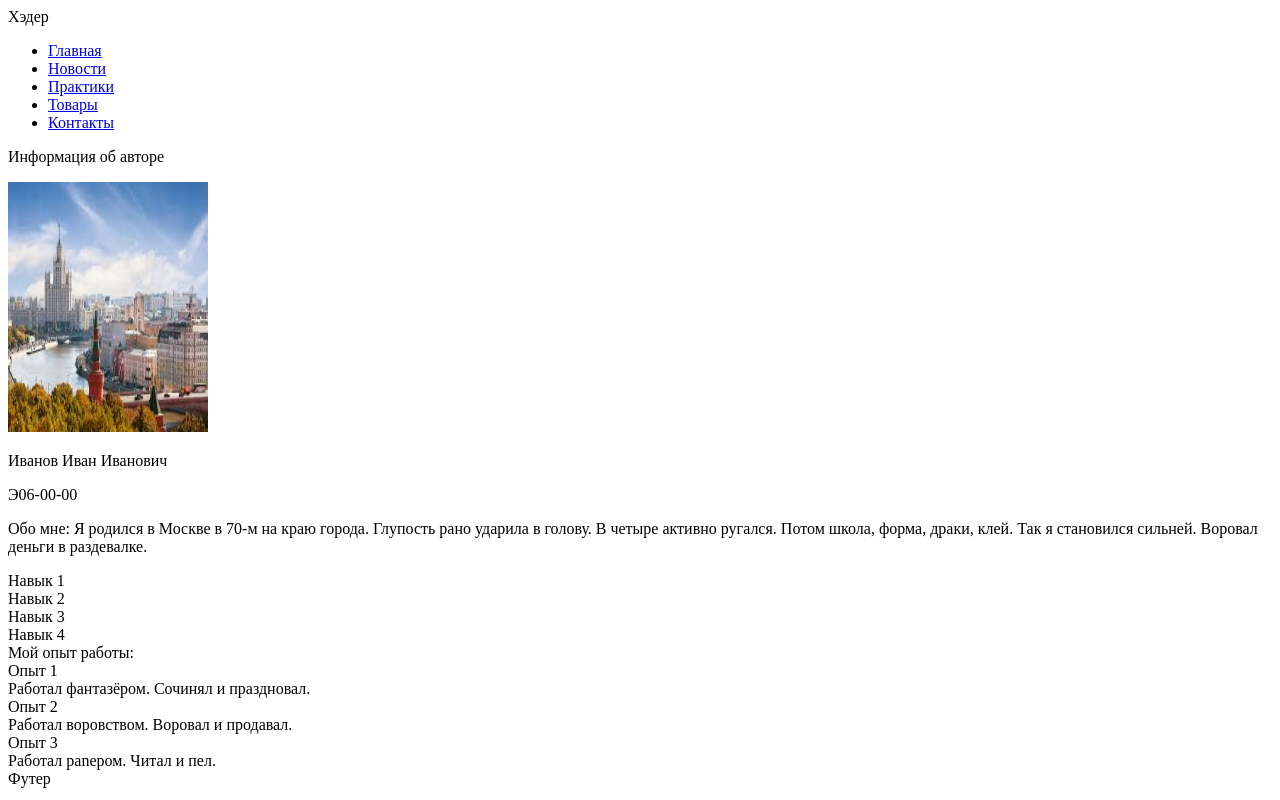
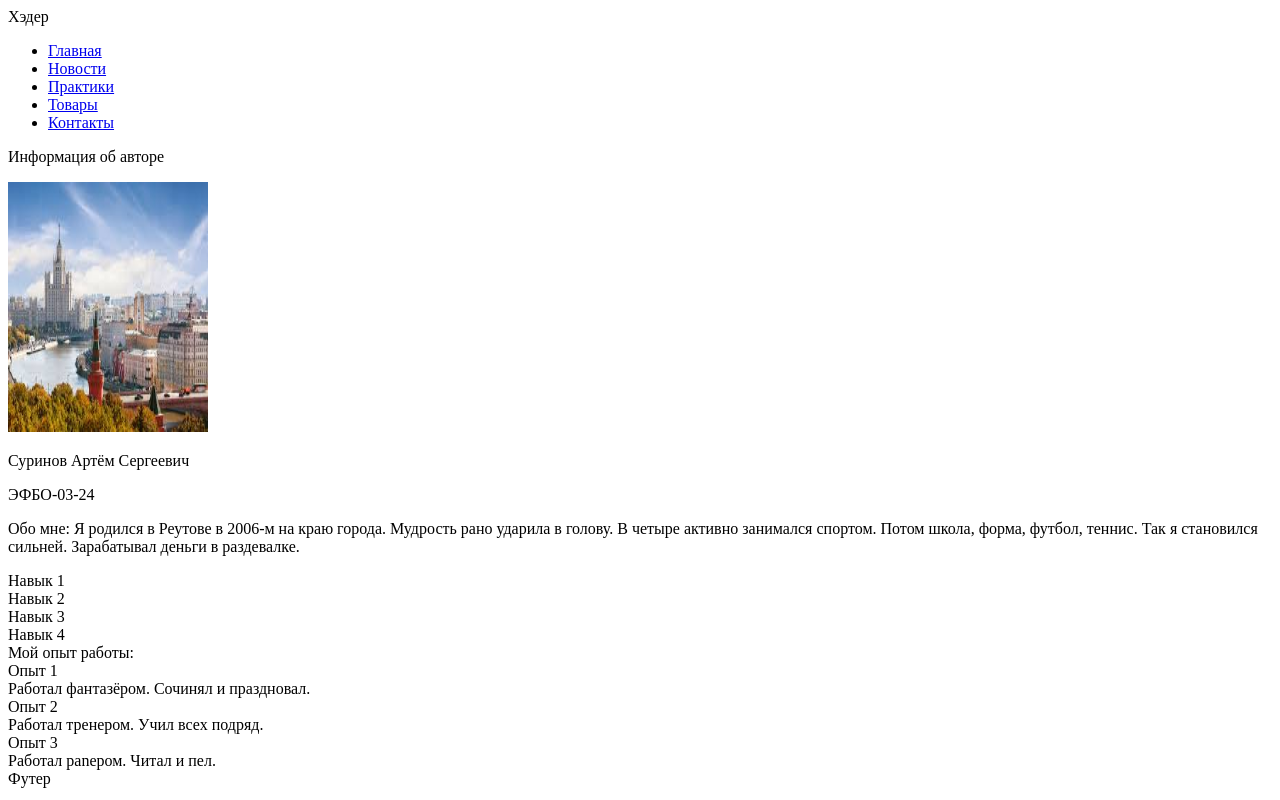
Before and after one commit to ArtemGitnew1/frontend-and-backend-practice, a website: page index.html in a window 1280 px wide. Drawn offline with Linux system fonts and the light colour scheme.

Commit message:
Обновлена главная страница

```diff
--- a/index.html
+++ b/index.html
@@ -19,9 +19,9 @@
 <div id="content">
     <p>Информация об авторе</p>
     <img src="images/photo.png" alt="Фото автора" width="200" height="250">
-    <p>Иванов Иван Иванович</p>
-    <p>Э06-00-00</p>
-    <p>Обо мне: Я родился в Москве в 70-м на краю города. Глупость рано ударила в голову. В четыре активно ругался. Потом школа, форма, драки, клей. Так я становился сильней. Воровал деньги в раздевалке.</p>
+    <p>Суринов Артём Сергеевич</p>
+    <p>ЭФБО-03-24</p>
+    <p>Обо мне: Я родился в Реутове в 2006-м на краю города. Мудрость рано ударила в голову. В четыре активно занимался спортом. Потом школа, форма, футбол, теннис. Так я становился сильней. Зарабатывал деньги в раздевалке.</p>
     <div>Навык 1</div>
     <div>Навык 2</div>
     <div>Навык 3</div>
@@ -29,7 +29,7 @@
     <div>
         Мой опыт работы:
         <div>Опыт 1<br>Работал фантазёром. Сочинял и праздновал.</div>
-        <div>Опыт 2<br>Работал воровством. Воровал и продавал.</div>
+        <div>Опыт 2<br>Работал тренером. Учил всех подряд.</div>
         <div>Опыт 3<br>Работал panepом. Читал и пел.</div>
     </div>
 </div>
```
